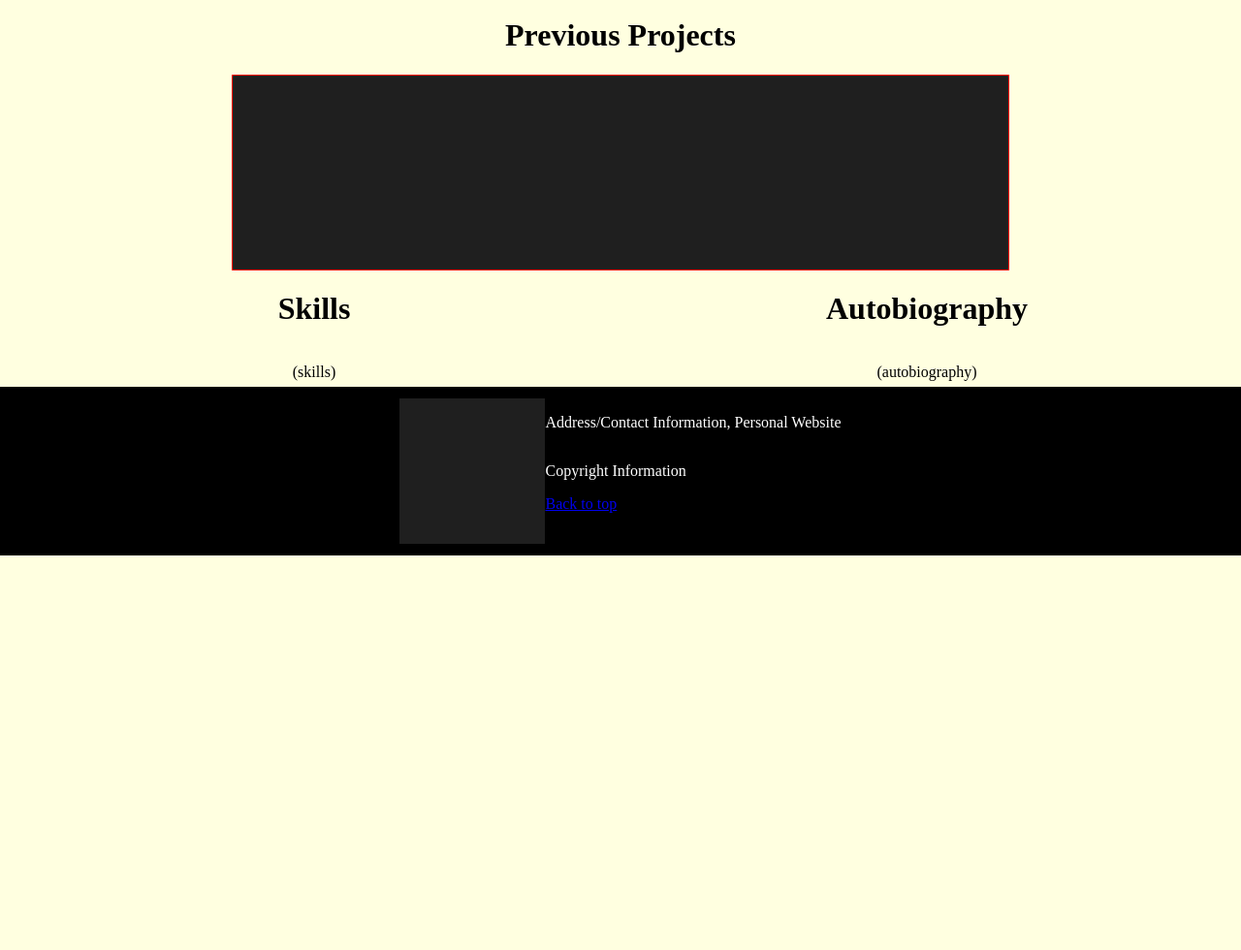
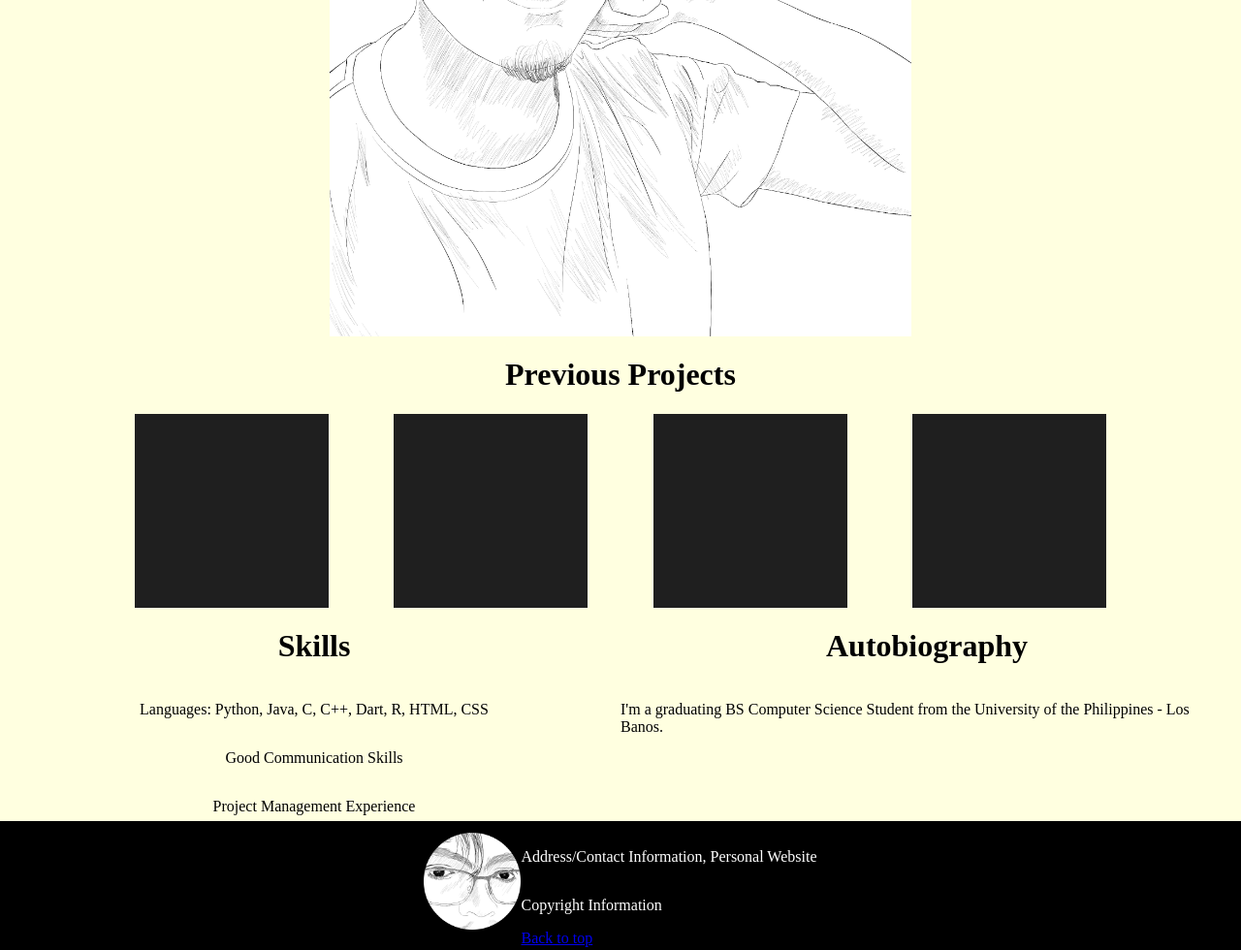
Before and after one commit to rseangueco/rseangueco.github.io, a plain HTML site: page index.html in a window 1280 px wide. Shown: the part 695-1675 px from the top of the page at 97% size. Before the commit the page ends 1268 px from the top, so only its background shows below. Drawn offline with Linux system fonts and the light colour scheme.

Commit message:
Added images and edited index.html

```diff
--- a/index.html
+++ b/index.html
@@ -8,26 +8,17 @@
         <style>
             .top-container{
                 display: flex;
-                /*border-style: solid;
-                border-width: 2px;
-                border-color: black;*/
                 flex-direction: column;
             }
 
             .bot-container{
                 display: flex;
-                /*border-style: solid;
-                border-width: 2px;
-                border-color: black;*/
                 flex-direction: row;
                 justify-content: center;
             }
 
             .flex-item{
                 display: flex;
-                /*border-style: solid;
-                border-width: 2px;
-                border-color: red;*/
                 align-items: center;
                 flex-direction: column;
                 flex: 1;
@@ -72,9 +63,7 @@
                 flex: 1;
                 display: flex;
                 justify-content: space-evenly;
-                border-width: 1px;
-                border-color: red;
-                border-style: solid;
+                width: 90%;
             }
 
         </style>
@@ -83,7 +72,7 @@
 
     <body>
         <header id="header">
-            <img src="placeholder.png" width="150px" height="150px"/>
+            <img src="logo.png" width="100px" height="100px"/>
             <p>Navigation Bar</p>
         </header>
 
@@ -91,7 +80,7 @@
             <div class="top-container">
                 <div class="flex-item" id="featured-photo">
                     <h1>Featured Photo</h1>
-                    <img src="placeholder.png" width="400px" height="400px"/>
+                    <img src="featured-image.png" width="600px" height="800px"/>
                 </div>
                 <div class="flex-item" id="previous-projects">
                     <h1>Previous Projects</h1>
@@ -105,18 +94,20 @@
                 <div class="bot-container">
                     <div class="flex-item" id="skills">
                         <h1>Skills</h1>
-                        <p>(skills)</p>
+                        <p>Languages: Python, Java, C, C++, Dart, R, HTML, CSS</p>
+                        <p>Good Communication Skills</p>
+                        <p>Project Management Experience</p>
                     </div>
                     <div class="flex-item" id="autobiography">
                         <h1>Autobiography</h1>
-                        <p>(autobiography)</p>
+                        <p>I'm a graduating BS Computer Science Student from the University of the Philippines - Los Banos.</p>
                     </div>
                 </div>
             </div>
         </body>
 
         <footer id="footer">
-            <img src="placeholder.png" width="150px" height="150px"/>
+            <img src="logo.png" width="100px" height="100px"/>
             <div class="footer-info">
                 <p>Address/Contact Information, Personal Website</p>
                 <p>Copyright Information</p>
```
Also changed, not shown: featured-image.png (added), logo.png (added), 2 other files.
